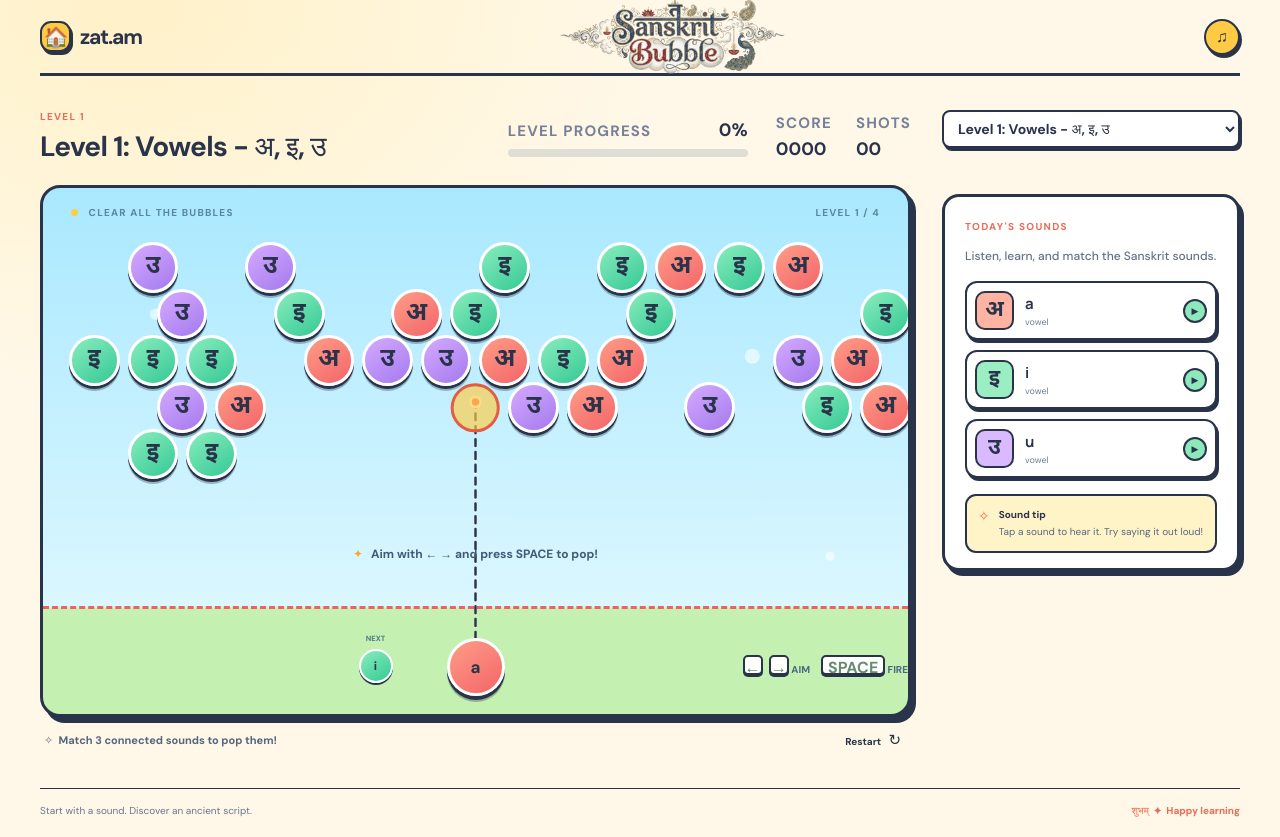
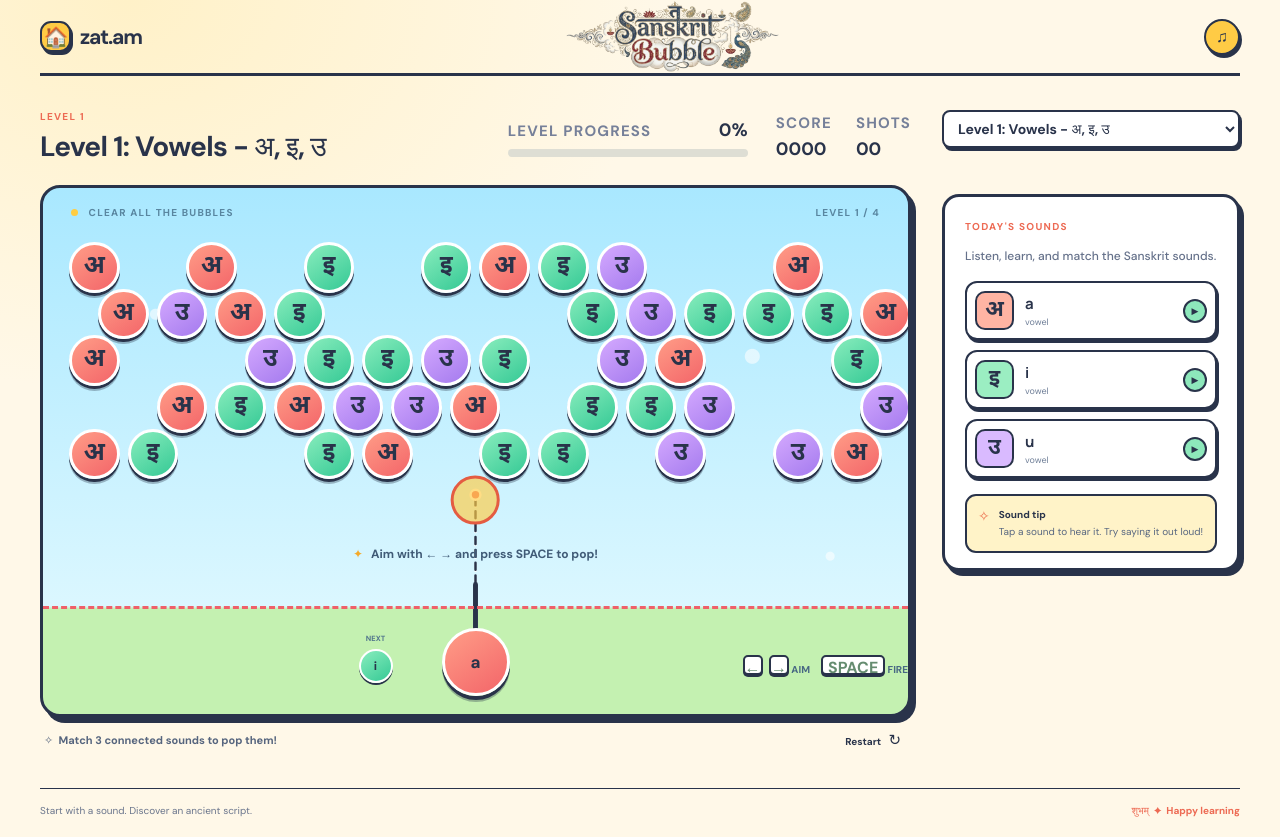
Before and after one commit to Cynthia1211/SanskritBubble, a React (Vite) app: page / in a window 1280 px wide. Built offline with nearby package versions, Linux system fonts and the light colour scheme.

Commit message:
Hide shot trace from level 2

```diff
--- a/src/App.css
+++ b/src/App.css
@@ -16,7 +16,7 @@
 .topbar .brand-script img {
     display: block;
     width: auto;
-    height: 76px;
+    height: 72px;
     max-width: none;
     object-fit: contain
 }
@@ -354,8 +354,8 @@
 }
 
 .loaded {
-    width: 58px;
-    height: 58px;
+    width: 68px;
+    height: 68px;
     z-index: 2
 }
 
@@ -1487,10 +1487,18 @@
     fill: none;
     stroke: #29334a;
     stroke-width: 2.5;
-    stroke-dasharray: 7 6;
     stroke-linecap: round;
     stroke-linejoin: round;
     filter: drop-shadow(0 1px 0 #fff)
+}
+
+.aim-trajectory .aim-preview {
+    stroke-dasharray: 7 6
+}
+
+.aim-trajectory .aim-direction {
+    stroke-width: 5;
+    stroke-dasharray: none
 }
 
 .aim-trajectory circle {
--- a/src/App.jsx
+++ b/src/App.jsx
@@ -24,9 +24,10 @@
   const [busy, setBusy] = useState(false)
   const [gameOver, setGameOver] = useState(false)
   const [aimAngle, setAimAngle] = useState(0)
-  const [trajectory, setTrajectory] = useState({ width: 0, height: 0, points: [], candidates: [] })
+  const [trajectory, setTrajectory] = useState({ width: 0, height: 0, points: [], fullPoints: [], candidates: [] })
   const playfieldRef = useRef(null)
   const level = levels?.[levelId]
+  const showAimGuide = levelId === 'level_1'
   const pool = useMemo(() => level?.bubble_pool ?? [], [level])
   const [bubbleIndex, setBubbleIndex] = useState(0)
   const activePool = useMemo(() => {
@@ -141,16 +142,29 @@
     const updateTrajectory = () => {
       const shot = traceShot(aimAngle)
       const candidates = getPlacementCandidates(shot)
-      const points = [...shot.points]
-      if (!shot.collision && candidates[0] && points.length) {
-        points[points.length - 1] = { x: candidates[0].x, y: candidates[0].y }
+      const fullPoints = [...shot.points]
+      if (showAimGuide && !shot.collision && candidates[0] && fullPoints.length) {
+        fullPoints[fullPoints.length - 1] = { x: candidates[0].x, y: candidates[0].y }
       }
-      setTrajectory({ ...shot, points, candidates })
+
+      // Keep the direction cue at 2.5R using the regular board bubble as reference.
+      const directionPoints = shot.points.slice(0, 1)
+      if (directionPoints.length) {
+        const referenceBubble = playfieldRef.current?.querySelector('.bubble-cell')
+        const length = (referenceBubble?.getBoundingClientRect().width ?? 0) * 1.5
+        const radians = aimAngle * Math.PI / 180
+        directionPoints.push({
+          x: directionPoints[0].x + Math.sin(radians) * length,
+          y: directionPoints[0].y - Math.cos(radians) * length,
+        })
+      }
+
+      setTrajectory({ ...shot, points: directionPoints, fullPoints, candidates })
     }
     updateTrajectory()
     window.addEventListener('resize', updateTrajectory)
     return () => window.removeEventListener('resize', updateTrajectory)
-  }, [aimAngle, board, bubbleIndex, levels, traceShot, getPlacementCandidates])
+  }, [aimAngle, board, bubbleIndex, levels, showAimGuide, traceShot, getPlacementCandidates])
 
   if (!levels) return <main className="loading"><span className="brand-mark">अ</span><p>{message || 'Getting your Sanskrit bubbles ready…'}</p></main>
 
@@ -168,10 +182,11 @@
             </div>)}</div>)}
           </div>
           <svg className="aim-trajectory" viewBox={`0 0 ${Math.max(1, trajectory.width)} ${Math.max(1, trajectory.height)}`} aria-hidden="true">
-            {trajectory.points.length > 1 && <polyline points={trajectory.points.map(({ x, y }) => `${x},${y}`).join(' ')} />}
-            {trajectory.points.slice(1, -1).map((point, index) => <circle key={`bounce-${index}`} cx={point.x} cy={point.y} r="4" />)}
-            {trajectory.points.length > 1 && <circle className="trajectory-end" cx={trajectory.points[trajectory.points.length - 1].x} cy={trajectory.points[trajectory.points.length - 1].y} r="5" />}
-            {trajectory.candidates.slice(0, 1).map((candidate) => <circle key={`candidate-${candidate.row}-${candidate.col}`} className="landing-candidate preferred" cx={candidate.x} cy={candidate.y} r={Math.max(8, candidate.radius - 2)} />)}
+            {showAimGuide && trajectory.fullPoints.length > 1 && <polyline className="aim-preview" points={trajectory.fullPoints.map(({ x, y }) => `${x},${y}`).join(' ')} />}
+            {trajectory.points.length > 1 && <polyline className="aim-direction" points={trajectory.points.map(({ x, y }) => `${x},${y}`).join(' ')} />}
+            {showAimGuide && trajectory.fullPoints.slice(1, -1).map((point, index) => <circle key={`bounce-${index}`} cx={point.x} cy={point.y} r="4" />)}
+            {showAimGuide && trajectory.fullPoints.length > 1 && <circle className="trajectory-end" cx={trajectory.fullPoints[trajectory.fullPoints.length - 1].x} cy={trajectory.fullPoints[trajectory.fullPoints.length - 1].y} r="5" />}
+            {showAimGuide && trajectory.candidates.slice(0, 1).map((candidate) => <circle key={`candidate-${candidate.row}-${candidate.col}`} className="landing-candidate preferred" cx={candidate.x} cy={candidate.y} r={Math.max(8, candidate.radius - 2)} />)}
           </svg>
           <div className="danger-line" />
           <div className="game-feedback"><span className="feedback-icon">✦</span>{message}</div>
--- a/src/game/board.js
+++ b/src/game/board.js
@@ -1,5 +1,5 @@
 // Build a board and ensure every sound in the selected lesson is present.
-export function createBoard(level, { rows = 10, cols = 14, initialRows = 5, fillChance = 0.5 } = {}) {
+export function createBoard(level, { rows = 10, cols = 14, initialRows = 5, fillChance = 0.7 } = {}) {
   const pool = level?.bubble_pool ?? []
   if (!pool.length) return []
 
--- a/src/game/gravity.js
+++ b/src/game/gravity.js
@@ -34,11 +34,18 @@
     .filter((component) => !component.some(([row]) => row === 0))
     .forEach((component) => {
       const componentKeys = new Set(component.map(([row, col]) => key(row, col)))
+      let direction = 'left'
 
-      // Keep moving the whole component until the next row is blocked. This
-      // intentionally allows several consecutive upward moves in one turn.
+      // Move the component diagonally, alternating right-up and left-up.
+      // Column changes depend on row parity so the staggered shape translates
+      // as a whole instead of shearing apart while it moves upward.
       while (true) {
-        const shifted = component.map(([row, col]) => [row - 1, col])
+        const shifted = component.map(([row, col]) => {
+          const colDelta = direction === 'right'
+            ? (row % 2 === 0 ? 0 : 1)
+            : (row % 2 === 0 ? -1 : 0)
+          return [row - 1, col + colDelta]
+        })
         if (shifted.some(([row, col]) => row < 0 || col < 0 || col >= cols)) break
 
         const occupiedByOutside = shifted.some(([row, col]) => lifted[row]?.[col] && !componentKeys.has(key(row, col)))
@@ -50,6 +57,7 @@
         component.splice(0, component.length, ...shifted)
         componentKeys.clear()
         component.forEach(([row, col]) => componentKeys.add(key(row, col)))
+        direction = direction === 'right' ? 'left' : 'right'
       }
     })
 
--- a/src/game/shot.js
+++ b/src/game/shot.js
@@ -1,12 +1,14 @@
 export function calculateShot({ field, angle }) {
   const grid = field?.querySelector('.bubble-grid')
   const projectile = field?.querySelector('.loaded')
-  if (!field || !grid || !projectile) return { width: 0, height: 0, points: [], collision: null, impact: null }
+  const referenceBubble = field?.querySelector('.bubble-cell')
+  if (!field || !grid || !projectile || !referenceBubble) return { width: 0, height: 0, points: [], collision: null, impact: null }
 
   const fieldRect = field.getBoundingClientRect()
   const gridRect = grid.getBoundingClientRect()
   const projectileRect = projectile.getBoundingClientRect()
-  const radius = projectileRect.width * 0.43
+  // The launcher looks larger, but all projectile geometry uses a board bubble's radius.
+  const radius = referenceBubble.getBoundingClientRect().width / 2
   const start = { x: projectileRect.left + projectileRect.width / 2, y: projectileRect.top + projectileRect.height / 2 }
   let direction = { x: Math.sin(angle * Math.PI / 180), y: -Math.cos(angle * Math.PI / 180) }
   let origin = start
```
